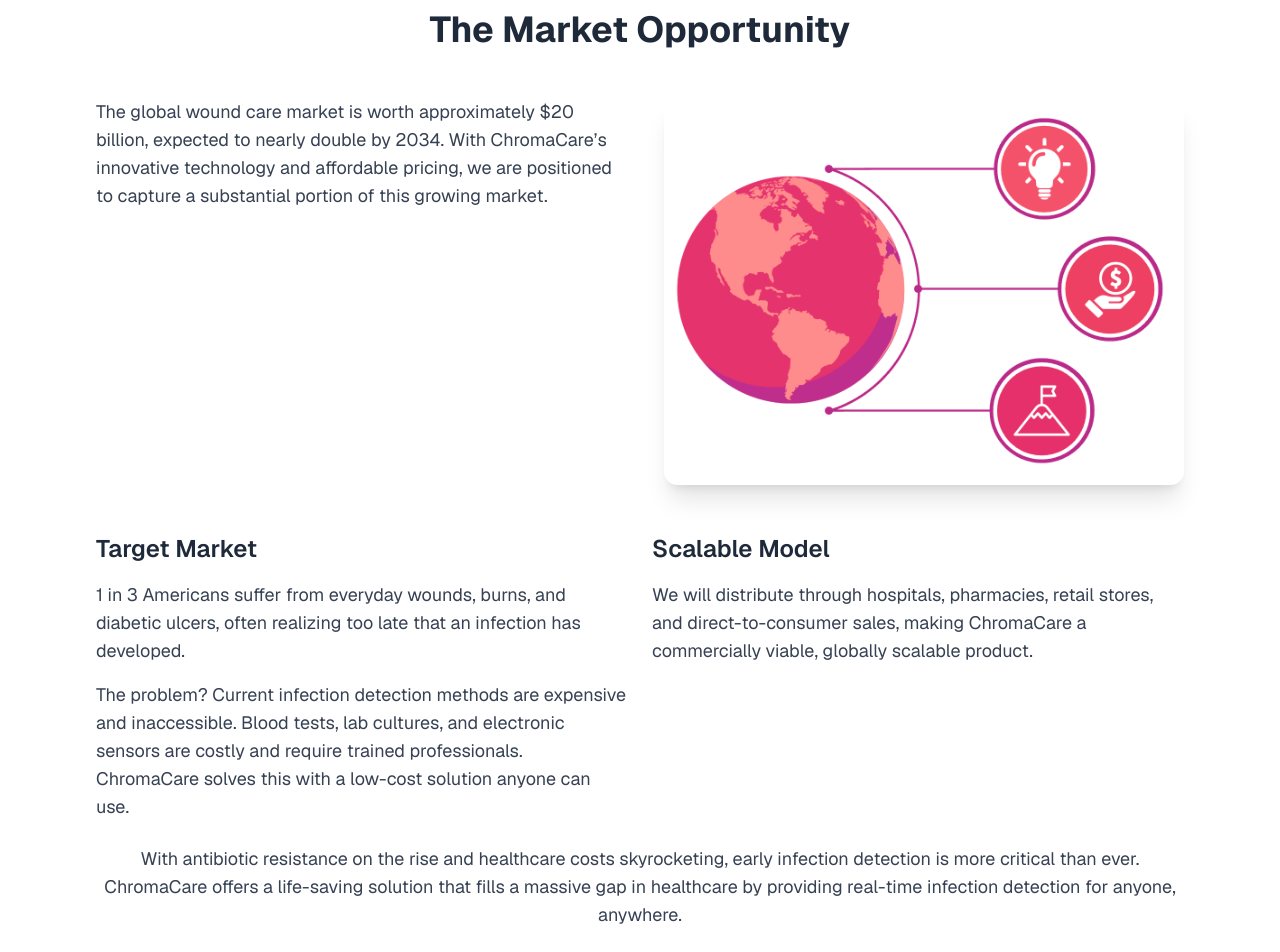
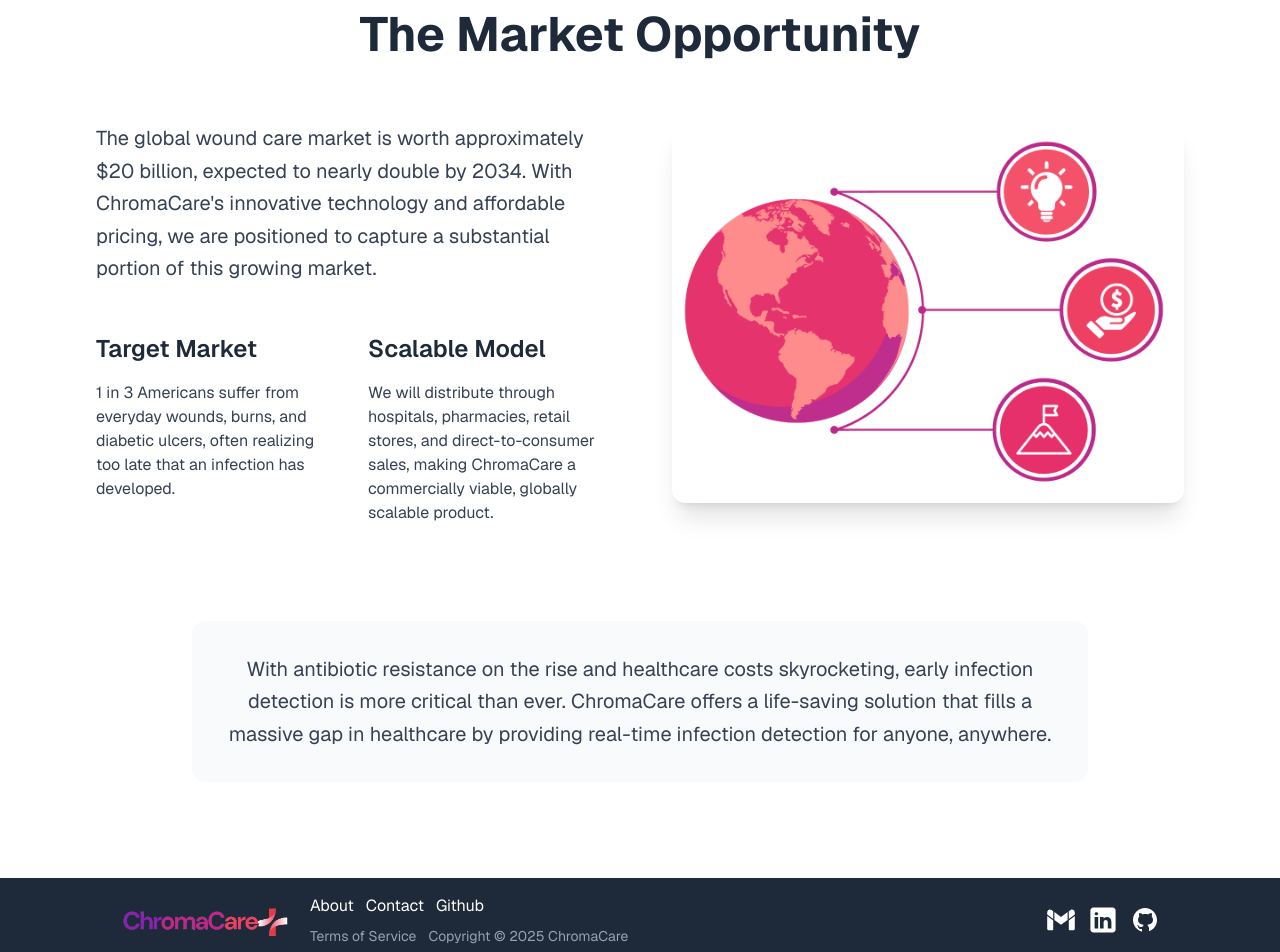
Before and after one commit to AnirudhSekar/Chroma-Website, a Next.js app: page / in a window 1280 px wide. Shown: the part 1540-2492 px from the top of the page. Built offline with nearby package versions, Linux system fonts and the light colour scheme.

Commit message:
updated market component

```diff
--- a/src/app/components/Market.js
+++ b/src/app/components/Market.js
@@ -5,9 +5,9 @@
 const Market = () => {
   return (
     <section className="bg-white py-16 lg:py-24 px-6 lg:px-24">
-      <div className="max-w-7xl mx-auto space-y-12">
+      <div className="max-w-7xl mx-auto space-y-16">
         <motion.h2
-          className="text-4xl font-bold text-center text-gray-800"
+          className="text-4xl lg:text-5xl font-bold text-center text-gray-800"
           initial={{ opacity: 0 }}
           animate={{ opacity: 1 }}
           transition={{ duration: 1 }}
@@ -16,79 +16,66 @@
         </motion.h2>
 
         <motion.div
-          className="grid lg:grid-cols-2 gap-12"
+          className="grid lg:grid-cols-2 gap-12 lg:gap-16 items-center"
           initial={{ opacity: 0 }}
           animate={{ opacity: 1 }}
           transition={{ duration: 1 }}
         >
-          <div className="space-y-6">
-          <p className="text-lg text-gray-700">
+          <div className="space-y-6 lg:space-y-8 order-2 lg:order-1">
+            <p className="text-lg lg:text-xl text-gray-700 leading-relaxed">
               The global wound care market is worth approximately $20 billion,
-            expected to nearly double by 2034. With ChromaCare’s innovative
+              expected to nearly double by 2034. With ChromaCare&apos;s innovative
               technology and affordable pricing, we are positioned to capture a
               substantial portion of this growing market.
             </p>
-          </div>
 
-          <div className="relative w-full h-full">
-            <Image
-              src="/world.png" // You can replace this with the actual image URL
-              alt="ChromaCare product"
-              layout="responsive"
-              width={700}
-              height={500}
-              className="rounded-xl shadow-xl"
-            />
-          </div>
-        </motion.div>
-
-        <motion.div
-          className="space-y-6"
-          initial={{ opacity: 0 }}
-          animate={{ opacity: 1 }}
-          transition={{ duration: 1, delay: 0.2 }}
-        >
-
-
-          <div className="flex flex-col lg:flex-row gap-6">
-            <div className="flex-1 space-y-4">
+            <div className="grid md:grid-cols-2 gap-8 pt-4">
+              <div className="space-y-4">
                 <h3 className="text-2xl font-semibold text-gray-800">Target Market</h3>
-              <p className="text-lg text-gray-700">
+                <p className="text-gray-700">
                   1 in 3 Americans suffer from everyday wounds, burns, and diabetic
                   ulcers, often realizing too late that an infection has developed.
                 </p>
-              <p className="text-lg text-gray-700">
-                The problem? Current infection detection methods are expensive
-                and inaccessible. Blood tests, lab cultures, and electronic
-                sensors are costly and require trained professionals. ChromaCare
-                solves this with a low-cost solution anyone can use.
-              </p>
               </div>
 
-            <div className="flex-1 space-y-4">
+              <div className="space-y-4">
                 <h3 className="text-2xl font-semibold text-gray-800">Scalable Model</h3>
-              <p className="text-lg text-gray-700">
+                <p className="text-gray-700">
                   We will distribute through hospitals, pharmacies, retail stores,
                   and direct-to-consumer sales, making ChromaCare a commercially
                   viable, globally scalable product.
                 </p>
               </div>
             </div>
+          </div>
+
+          <div className="relative w-full h-full order-1 lg:order-2">
+            <Image
+              src="/world.png"
+              alt="ChromaCare product"
+              width={700}
+              height={500}
+              className="rounded-xl shadow-xl object-cover w-full h-auto"
+              priority
+            />
+          </div>
+        </motion.div>
 
         <motion.div
-            className="text-center"
+          className="max-w-4xl mx-auto text-center pt-8"
           initial={{ opacity: 0 }}
           animate={{ opacity: 1 }}
           transition={{ duration: 1, delay: 0.3 }}
         >
-            <p className="text-lg text-gray-700">
+          <div className="bg-gray-50 p-8 rounded-xl">
+            <p className="text-lg lg:text-xl text-gray-700 leading-relaxed">
               With antibiotic resistance on the rise and healthcare costs
               skyrocketing, early infection detection is more critical than ever.
               ChromaCare offers a life-saving solution that fills a massive gap
               in healthcare by providing real-time infection detection for
               anyone, anywhere.
             </p>
-          </motion.div>
+          </div>
         </motion.div>
       </div>
     </section>
--- a/src/app/contact/page.js
+++ b/src/app/contact/page.js
@@ -8,7 +8,7 @@
     return (
         <div className="flex flex-col min-h-screen items-center justify-items-center font-[family-name:var(--font-geist-sans)] overflow-x-hidden">
             <Navbar/>
-            <main className="flex-grow p-8 sm:p-20 font-[family-name:var(--font-geist-sans)]">
+            <main className="flex-grow p-8 sm:p-20 mt-12 font-[family-name:var(--font-geist-sans)]">
                 <Contact/>
             </main>
             <Footer/>
```
Lines whose indentation alone changed are shown as unchanged.
